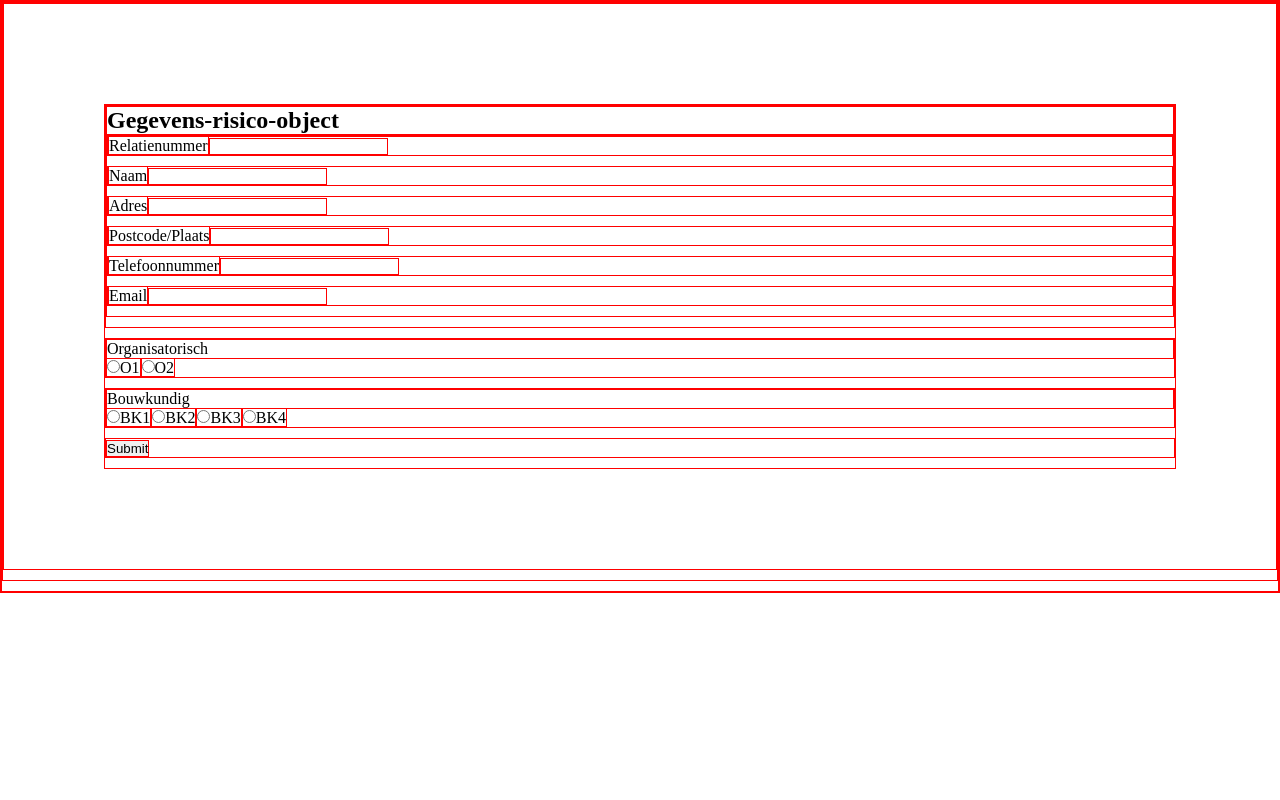
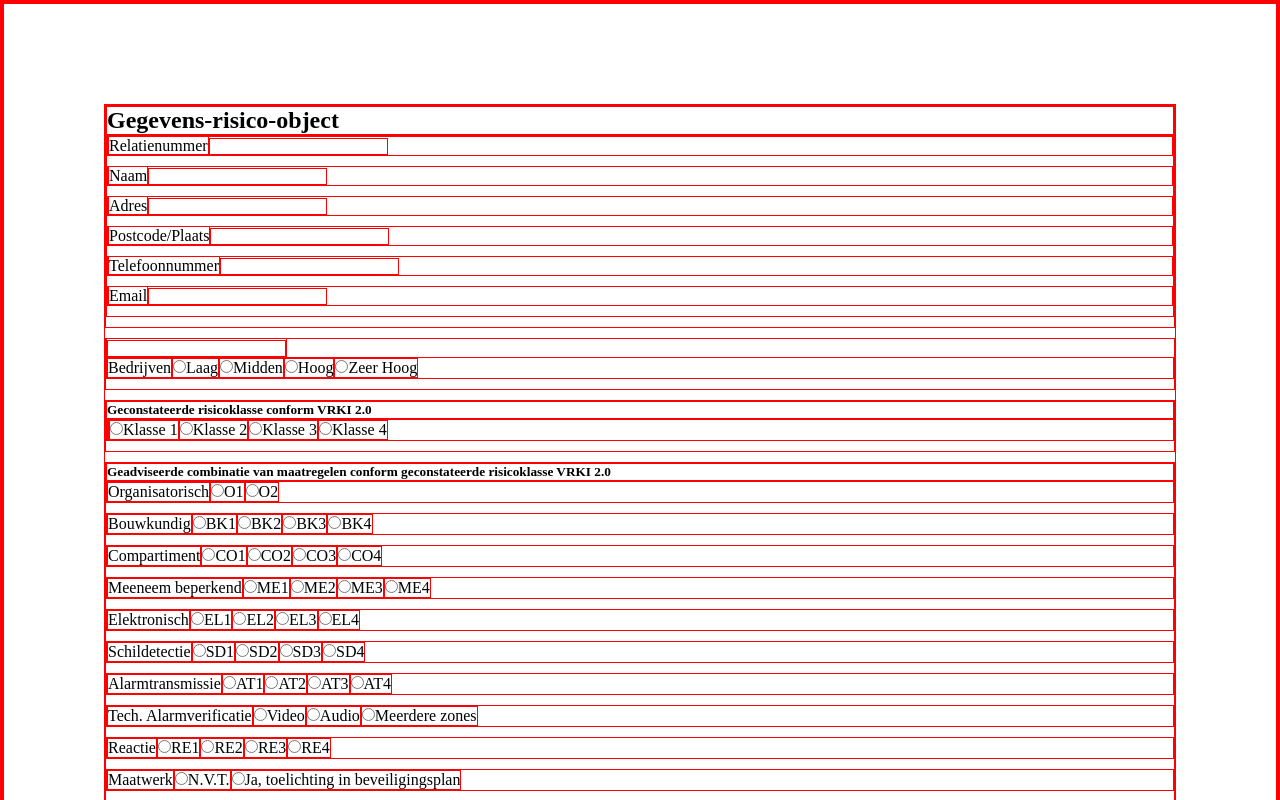
Before and after one commit to EAM26/bardeal-app-frontend, a React (Vite) app: page /alarm in a window 1280 px wide. Shown: the top 800 px of the page. Built offline with nearby package versions, Linux system fonts and the light colour scheme.

Commit message:
Add rows with radiobuttons to form.

```diff
--- a/src/alarmIntakeForm/AlarmIntakeForm.jsx
+++ b/src/alarmIntakeForm/AlarmIntakeForm.jsx
@@ -8,7 +8,7 @@ function AlarmIntakeForm() {
     const formRef = useRef();
 
     const handleChange = (e) => {
-        const { name, value } = e.target;
+        const {name, value} = e.target;
         setFormValues((prevValues) => ({
             ...prevValues,
             [name]: value,
@@ -52,20 +52,124 @@ function AlarmIntakeForm() {
                             <input id="email-ro" type="email"/></div>
                     </div>
                 </div>
+                <div>
+                    <label> <input type="text"/></label>
+                    <RowRadioButtons
+                        className="attractiveness"
+                        type="radio"
+                        name="Bedrijven"
+                        selected={formValues["Bedrijven"] || ''}
+                        handleChange={handleChange}
+                        options={['Laag', 'Midden', 'Hoog', 'Zeer Hoog']}/>
+                </div>
+                <div>
+                    <h5>Geconstateerde risicoklasse conform VRKI 2.0</h5>
+                    <RowRadioButtons
+                        showLabel={false}
+                        className="risk-class"
+                        type="radio"
+                        name="Risico klasse"
+                        selected={formValues["Risico klasse"] || ''}
+                        handleChange={handleChange}
+                        options={['Klasse 1', 'Klasse 2', 'Klasse 3', 'Klasse 4']}/>
+                </div>
+                <div>
+                    <h5>Geadviseerde combinatie van maatregelen conform geconstateerde risicoklasse VRKI 2.0 </h5>
                     <RowRadioButtons
                         className="measure-items"
                         type="radio"
                         name="Organisatorisch"
-                        selected={formValues}
+                        selected={formValues["Organisatorisch"] || ''}
                         handleChange={handleChange}
                         options={['O1', 'O2']}/>
                     <RowRadioButtons
                         className="measure-items"
                         type="radio"
                         name="Bouwkundig"
-                        selected={formValues}
+                        selected={formValues["Compartiment"] || ''}
                         handleChange={handleChange}
                         options={['BK1', 'BK2', 'BK3', 'BK4']}/>
+                    <RowRadioButtons
+                        className="measure-items"
+                        type="radio"
+                        name="Compartiment"
+                        selected={formValues["Compartiment"] || ''}
+                        handleChange={handleChange}
+                        options={['CO1', 'CO2', 'CO3', 'CO4']}
+                    />
+
+                    <RowRadioButtons
+                        className="measure-items"
+                        type="radio"
+                        name="Meeneem beperkend"
+                        selected={formValues["Meeneem beperkend"] || ''}
+                        handleChange={handleChange}
+                        options={['ME1', 'ME2', 'ME3', 'ME4']}
+                    />
+
+                    <RowRadioButtons
+                        className="measure-items"
+                        type="radio"
+                        name="Elektronisch"
+                        selected={formValues["Elektronisch"] || ''}
+                        handleChange={handleChange}
+                        options={['EL1', 'EL2', 'EL3', 'EL4']}
+                    />
+
+                    <RowRadioButtons
+                        className="measure-items"
+                        type="radio"
+                        name="Schildetectie"
+                        selected={formValues["Schildetectie"] || ''}
+                        handleChange={handleChange}
+                        options={['SD1', 'SD2', 'SD3', 'SD4']}
+                    />
+
+                    <RowRadioButtons
+                        className="measure-items"
+                        type="radio"
+                        name="Alarmtransmissie"
+                        selected={formValues["Alarmtransmissie"] || ''}
+                        handleChange={handleChange}
+                        options={['AT1', 'AT2', 'AT3', 'AT4']}
+                    />
+
+                    <RowRadioButtons
+                        className="measure-items"
+                        type="radio"
+                        name="Tech. Alarmverificatie"
+                        selected={formValues["Tech. Alarmverificatie"] || ''}
+                        handleChange={handleChange}
+                        options={['Video', 'Audio', 'Meerdere zones']}
+                    />
+
+                    <RowRadioButtons
+                        className="measure-items"
+                        type="radio"
+                        name="Reactie"
+                        selected={formValues["Reactie"] || ''}
+                        handleChange={handleChange}
+                        options={['RE1', 'RE2', 'RE3', 'RE4']}
+                    />
+
+                    <RowRadioButtons
+                        className="measure-items"
+                        type="radio"
+                        name="Maatwerk"
+                        selected={formValues["Maatwerk"] || ''}
+                        handleChange={handleChange}
+                        options={['N.V.T.', 'Ja, toelichting in beveiligingsplan']}
+                    />
+
+                    <RowRadioButtons
+                        className="measure-items"
+                        type="radio"
+                        name="Partiële beveiliging"
+                        selected={formValues["Partiële beveiliging"] || ''}
+                        handleChange={handleChange}
+                        options={['Nee', 'Ja, toelichting in beveiligingsplan']}
+                    /></div>
+
 
                 <Button type="submit">Submit</Button>
             </form>
--- /dev/null
+++ b/src/components/RowRadioButtons.css
@@ -0,0 +1,4 @@
+.row-radio-buttons {
+    display: flex;
+    flex-direction: row;
+}
--- a/src/components/RowRadioButtons.jsx
+++ b/src/components/RowRadioButtons.jsx
@@ -1,9 +1,10 @@
 import React from 'react';
+import './RowRadioButtons.css';
 
-function RowRadioButtons({type, name, selected, handleChange, options}) {
+function RowRadioButtons({type, name, selected, handleChange, options, showLabel = true}) {
     return (
-        <div>
-            <p>{name}</p>
+        <div className="row-radio-buttons">
+            <p>{showLabel && name}</p>
 
             {options.map((option) => (
                 <label key={option}>
```
Lines whose indentation alone changed are shown as unchanged.
